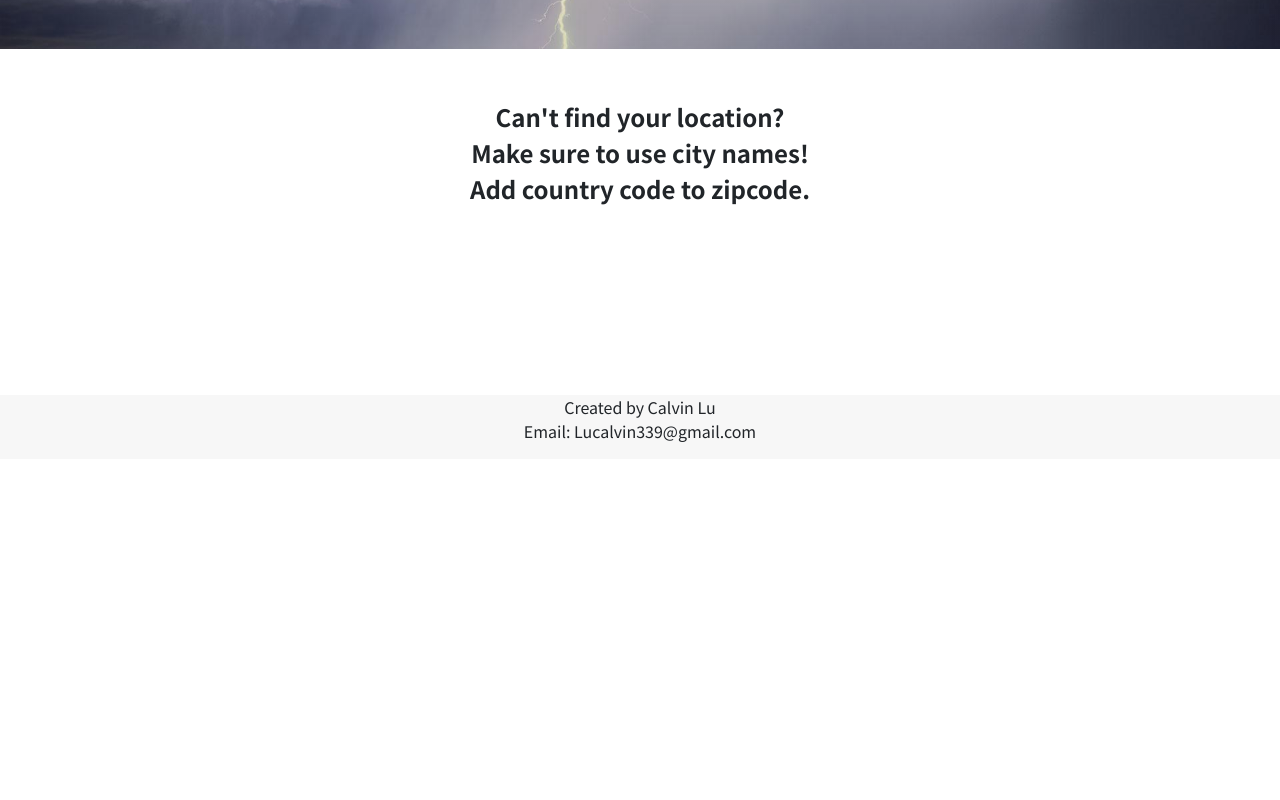
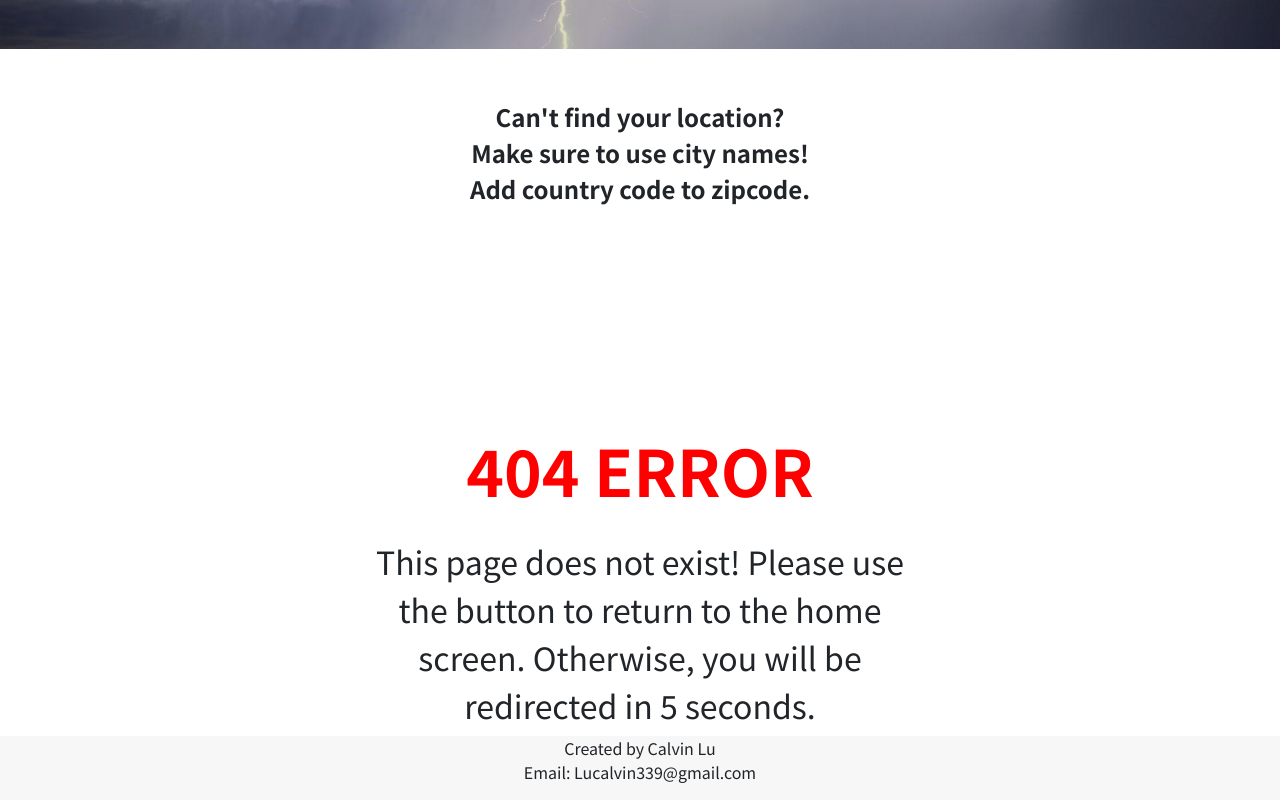
Before and after one commit to calvinlu3/weather-app, a React (Create React App) app: page /search/1 in a window 1280 px wide. Shown: the part 341-1141 px from the top of the page. Before the commit the page ends 800 px from the top, so only its background shows below. Built offline with nearby package versions, Linux system fonts and the light colour scheme; no server answers; the HTML template or start-up script is replaced by a standard one.

Commit message:
Added bad endpoint component

```diff
--- a/public/index.html
+++ b/public/index.html
@@ -16,6 +16,11 @@
       integrity="sha384-Gn5384xqQ1aoWXA+058RXPxPg6fy4IWvTNh0E263XmFcJlSAwiGgFAW/dAiS6JXm"
       crossorigin="anonymous"
     />
+    <link
+      rel="stylesheet"
+      href="https://cdn.jsdelivr.net/npm/bootstrap-icons@1.3.0/font/bootstrap-icons.css"
+    />
+
     <link rel="preconnect" href="https://fonts.gstatic.com" />
     <link
       href="https://fonts.googleapis.com/css2?family=Noto+Sans+JP:wght@400;700&display=swap"
--- a/src/App.css
+++ b/src/App.css
@@ -189,3 +189,27 @@ a {
   align-content: center;
   flex-direction: column;
 }
+
+/* Bad Route */
+.bad-route-container {
+  text-align: center;
+  margin-top: 100px;
+}
+
+.bad-route-title {
+  font-size: 4em;
+  font-weight: 700;
+  color: red;
+  overflow-wrap: break-word;
+}
+
+.bad-route-text {
+  width: 50%;
+  margin: 20px auto;
+  font-size: 2em;
+}
+
+.icon-text {
+  vertical-align: 0.15em;
+  padding-right: 10px;
+}
--- a/src/App.js
+++ b/src/App.js
@@ -5,6 +5,7 @@ import ForcastPage from './components/ForecastPage';
 import ResultsPage from './components/ResultsPage';
 import { Header } from './components/Header';
 import { Footer } from './components/Footer';
+import BadRoute from './components/BadRoute';
 
 const App = () => {
   return (
@@ -19,6 +20,7 @@ const App = () => {
               path='/weather/location=:lat,:long'
               component={ForcastPage}
             />
+            <Route component={BadRoute} />
             <Footer></Footer>
           </>
         </Switch>
--- /dev/null
+++ b/src/components/BadRoute.js
@@ -0,0 +1,35 @@
+import { useState, useEffect } from 'react';
+import { useHistory } from 'react-router-dom';
+
+function BadRoute() {
+  const [countdownTime, setCountdownTime] = useState(10);
+  let history = useHistory();
+
+  useEffect(() => {
+    if (countdownTime > 0) {
+      setTimeout(() => setCountdownTime(countdownTime - 1), 1000);
+    } else {
+      history.push('/');
+    }
+  }, [countdownTime]);
+
+  return (
+    <div className='bad-route-container container'>
+      <div className='bad-route-title'>404 ERROR</div>
+      <div className='bad-route-text'>
+        This page does not exist! Please use the button to return to the home
+        screen. Otherwise, you will be redirected in {countdownTime} seconds.
+      </div>
+      <button
+        className='btn btn-success btn-lg'
+        type='button'
+        onClick={() => history.push('/')}
+      >
+        <i class='bi bi-house-door icon-text'></i>
+        Home
+      </button>
+    </div>
+  );
+}
+
+export default BadRoute;
```
